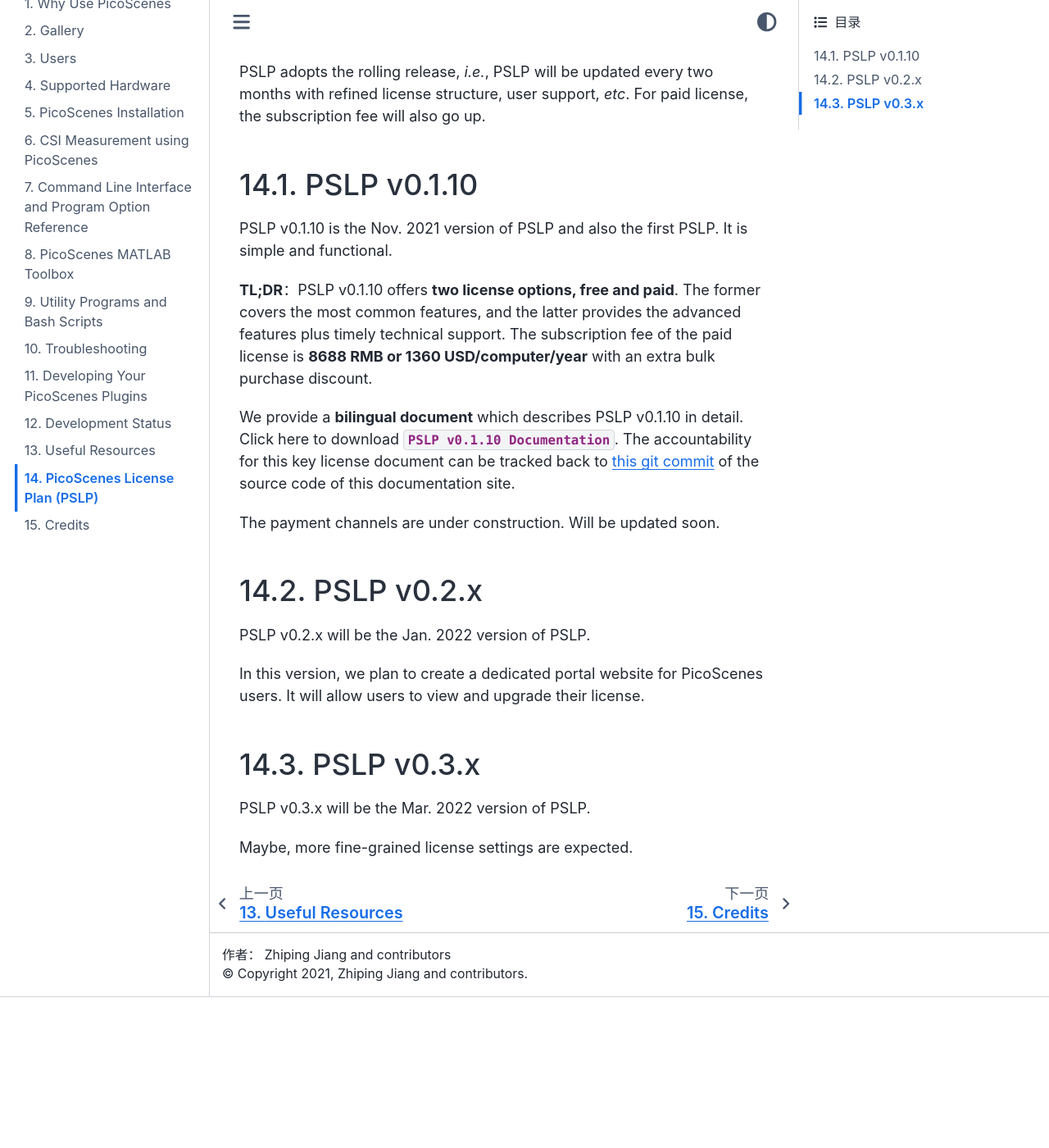
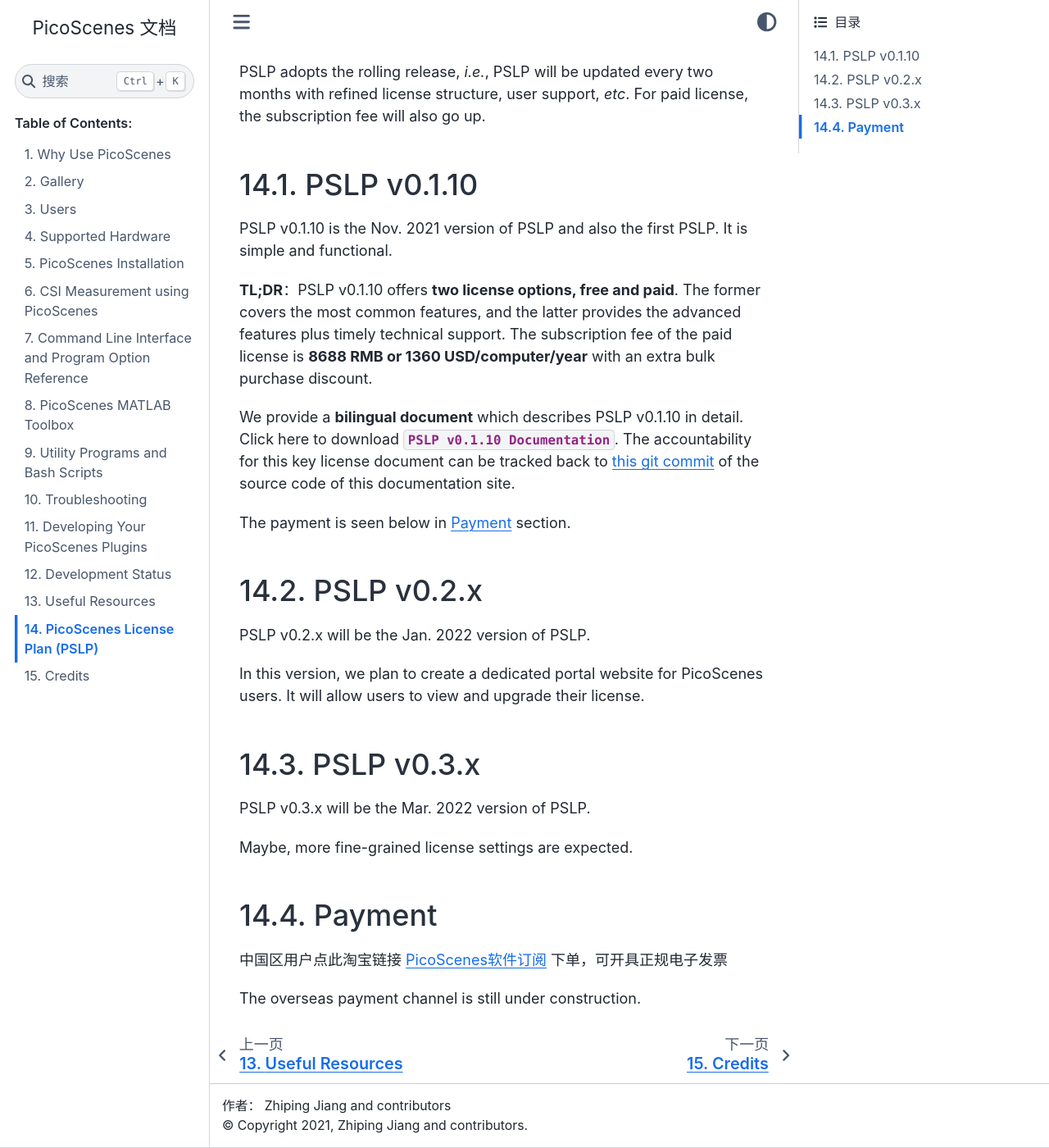
Before and after one commit to wifisensing/PicoScenes-Manual, a Sphinx documentation site: the page built from source/License.rst, in a window 1280 px wide and 1400 px high, scrolled down 231 px. Shown: the whole window at 82% size. Built offline with Sphinx 7.4.7 and the Sphinx Book theme 1.1.4, drawn with Linux system fonts in a browser that asks for light colours; before the commit the page ends 1447 px from its top, so only the background shows below that.

Commit message:
update payment

```diff
--- a/source/License.rst
+++ b/source/License.rst
@@ -16,7 +16,10 @@
 
 We provide a **bilingual document** which describes PSLP v0.1.10 in detail. Click here to download :download:`PSLP v0.1.10 Documentation <_static/PSLP_v0.1.10.pdf>`. The accountability for this key license document can be tracked back to `this git commit <https://gitlab.com/wifisensing/PicoScenes-Manual/-/commit/ac91c2e40fb808bbc671a9c246a264c584b02eeb>`_ of the source code of this documentation site.
 
-The payment channels are under construction. Will be updated soon.
+
+The payment is seen below in :ref:`payment` section.
+
+
 
 PSLP v0.2.x
 -------------------
@@ -32,3 +35,13 @@
 PSLP v0.3.x will be the Mar. 2022 version of PSLP.
 
 Maybe, more fine-grained license settings are expected.
+
+
+.. _payment:
+
+Payment
+-----------------
+
+中国区用户点此淘宝链接 `PicoScenes软件订阅 <https://item.taobao.com/item.htm?id=660337543983>`_ 下单，可开具正规电子发票
+
+The overseas payment channel is still under construction.
```
